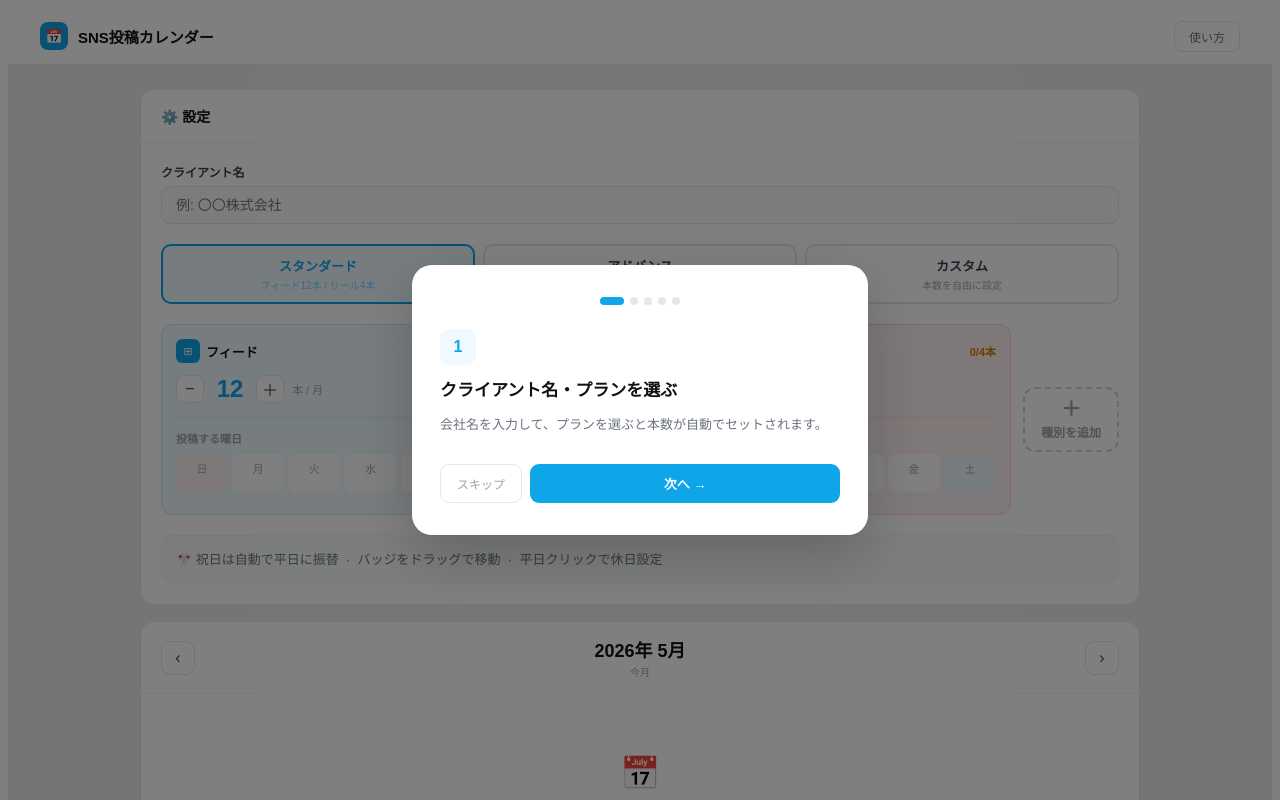
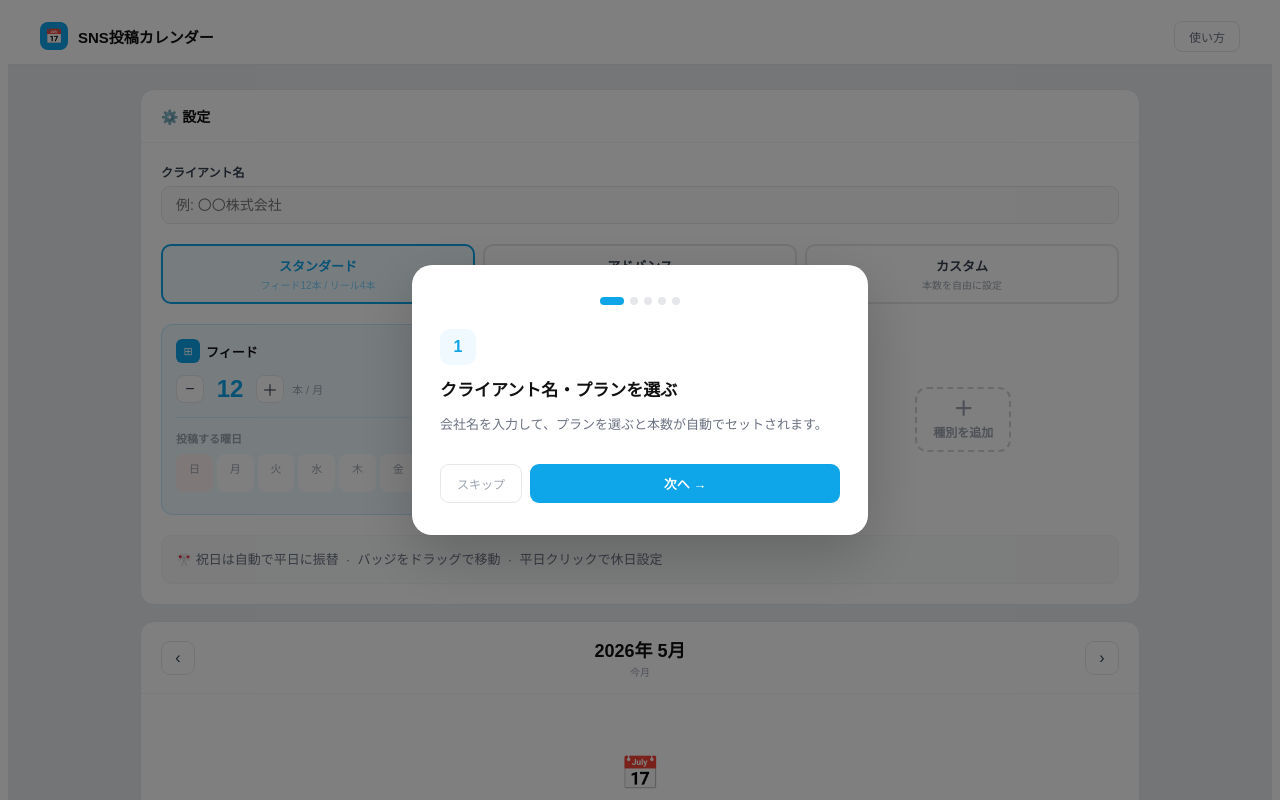
Before and after one commit to masatoome-hash/sns-calendar, a Next.js app: page / in a window 1280 px wide. Shown: the top 800 px of the page. Built offline with nearby package versions, Linux system fonts and the light colour scheme.

Commit message:
種別カードを3列グリッド表示に変更

```diff
--- a/app/page.js
+++ b/app/page.js
@@ -483,7 +483,7 @@ export default function App() {
               </div>
 
               {/* 本数 + 曜日 */}
-              <div style={{marginBottom:20,display:"flex",gap:12,flexWrap:"wrap"}}>
+              <div style={{marginBottom:20,display:"grid",gridTemplateColumns:"repeat(3,1fr)",gap:12}}>
                 {allPostTypes.map(pt=>{
                   const isExtra = !POST_TYPES.find(p=>p.id===pt.id);
                   const actual=posts.filter(p=>p.typeId===pt.id).length;
@@ -491,7 +491,7 @@ export default function App() {
                   const ok=actual===target;
                   return(
                     <div key={pt.id} style={{
-                      flex:"1 1 180px",minWidth:180,padding:"14px",borderRadius:12,
+                      padding:"14px",borderRadius:12,
                       border:`1px solid ${pt.color}30`,
                       background:pt.lightBg,
                       position:"relative",
@@ -575,7 +575,7 @@ export default function App() {
 
                 {/* ＋ 種別追加ボタン */}
                 <div style={{
-                  flex:"0 0 auto",display:"flex",alignItems:"center",justifyContent:"center",
+                  display:"flex",alignItems:"center",justifyContent:"center",
                 }}>
                   <button type="button" onClick={()=>setShowAddModal(true)} style={{
                     padding:"10px 16px",borderRadius:12,
```
